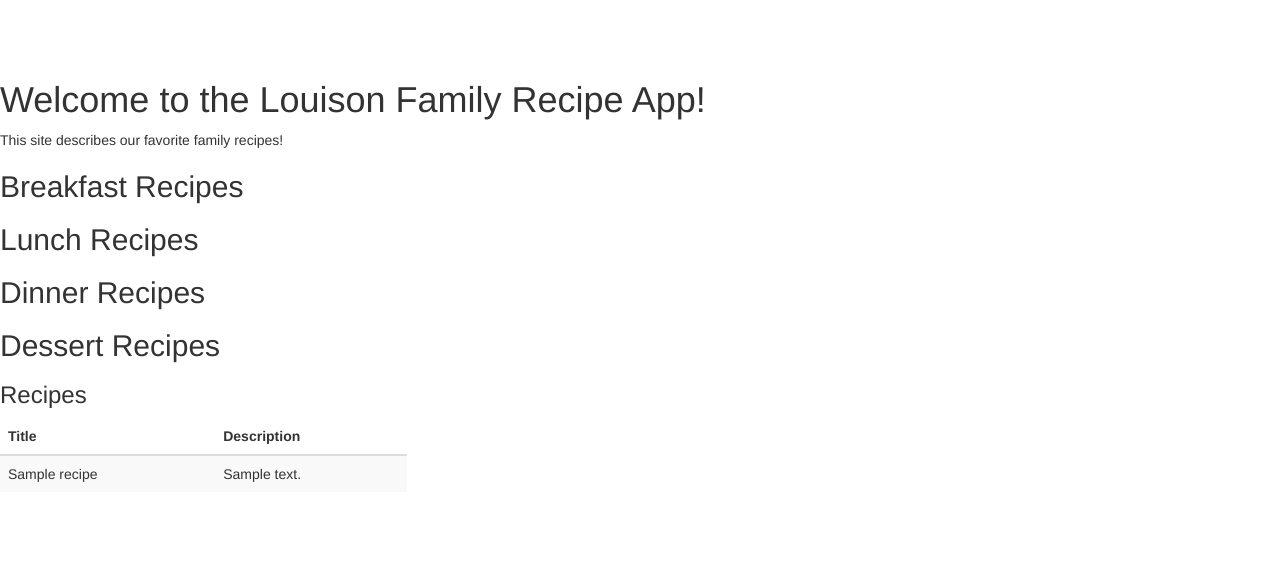
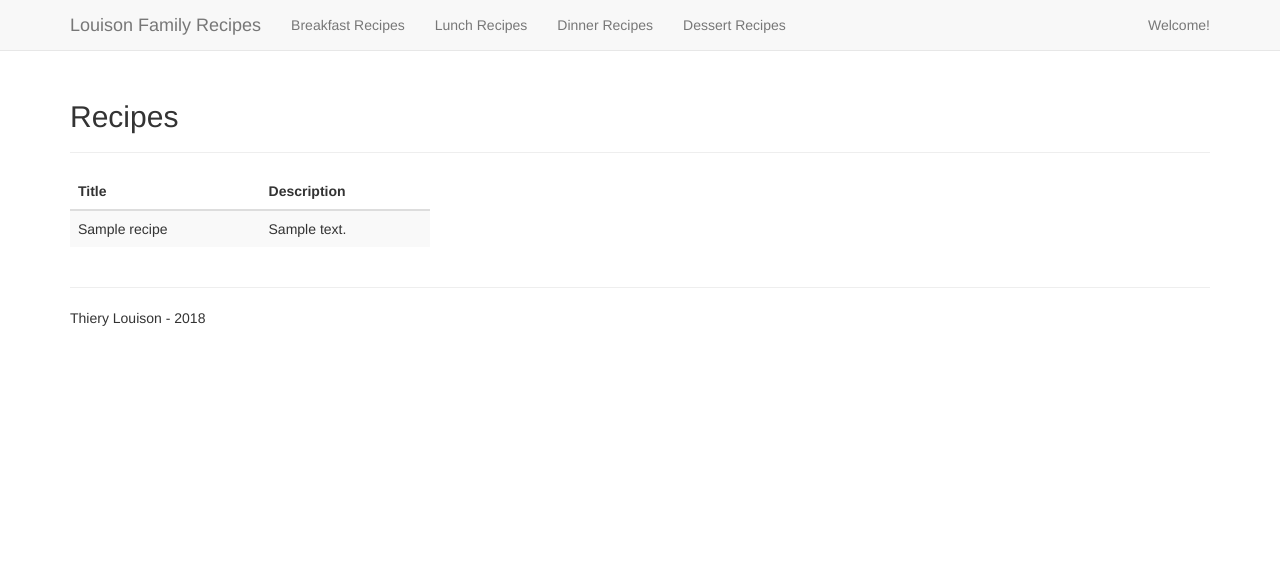
Before and after one commit to thieryl/recipe_app, a Flask app: page / in a window 1280 px wide. Shown: the top 571 px of the page. Run offline with Flask 2, Linux system fonts and the light colour scheme; tables that the repository leaves empty hold one stand-in row (values such as "Sample post"); some libraries are stand-ins or nearby versions.

Commit message:
Add layout template fro recipes

```diff
--- /dev/null
+++ b/project/recipes/templates/layout.html
@@ -0,0 +1,71 @@
+<!DOCTYPE html>
+<html lang="en">
+
+<head>
+    <meta charset="utf-8">
+    <meta http-equiv="X-UA-Compatible" content="IE=edge">
+    <meta name="viewport" content="width=device-width, initial-scale=1">
+    <meta name="description" content="Louison Family Recipe App">
+    <meta name="author" content="Thiery Louison">
+    <title>Kennedy Family Recipe App</title>
+    <!-- styles -->
+    <link href="https://maxcdn.bootstrapcdn.com/bootstrap/3.3.6/css/bootstrap.min.css" rel="stylesheet" integrity="sha384-1q8mTJOASx8j1Au+a5WDVnPi2lkFfwwEAa8hDDdjZlpLegxhjVME1fgjWPGmkzs7"
+        crossorigin="anonymous">
+    <link rel="stylesheet" href="{{ url_for('static', filename='css/main.css') }}">
+</head>
+
+<body>
+
+    <!-- Static navbar -->
+    <nav class="navbar navbar-default navbar-fixed-top">
+        <div class="container">
+
+            <!-- Brand and toggle get grouped for better mobile display -->
+            <div class="navbar-header">
+                <button type="button" class="navbar-toggle collapsed" data-toggle="collapse" data-target="#recipes-navbar-collapse-1"
+                    aria-expanded="false">
+                    <span class="sr-only">Toggle navigation</span>
+                    <span class="icon-bar"></span>
+                    <span class="icon-bar"></span>
+                    <span class="icon-bar"></span>
+                </button>
+                <a class="navbar-brand" href="{{ url_for('recipes.index') }}">Louison Family Recipes</a>
+            </div>
+
+            <!-- Collect the nav links, forms, and other content for toggling -->
+            <div class="collapse navbar-collapse" id="recipes-navbar-collapse-1">
+                <ul class="nav navbar-nav">
+                    <li><a href="#">Breakfast Recipes</a></li>
+                    <li><a href="#">Lunch Recipes</a></li>
+                    <li><a href="#">Dinner Recipes</a></li>
+                    <li><a href="#">Dessert Recipes</a></li>
+                </ul>
+                <ul class="nav navbar-nav navbar-right">
+                    <li><a href="#">Welcome!</a></li>
+                </ul>
+            </div>
+            <!--/.nav-collapse -->
+        </div><!-- /.container -->
+    </nav>
+
+    <div class="container">
+        <div class="content">
+
+            <!-- child template -->
+            {% block content %}
+            {% endblock %}
+
+        </div>
+        <div class="footer">
+            <hr>
+            <p>Thiery Louison - 2018</p>
+        </div>
+    </div><!-- /.container -->
+
+    <!-- scripts -->
+    <script src="//code.jquery.com/jquery-1.11.3.min.js"></script>
+    <script src="https://maxcdn.bootstrapcdn.com/bootstrap/3.3.6/js/bootstrap.min.js" integrity="sha384-0mSbJDEHialfmuBBQP6A4Qrprq5OVfW37PRR3j5ELqxss1yVqOtnepnHVP9aJ7xS"
+        crossorigin="anonymous"></script>
+</body>
+
+</html>
--- a/project/recipes/templates/recipes.html
+++ b/project/recipes/templates/recipes.html
@@ -1,29 +1,10 @@
-<!DOCTYPE html>
-<html lang="en">
+{% extends "layout.html" %}
+{% block content %}
 
-<head>
-  <meta charset="utf-8">
-  <meta http-equiv="X-UA-Compatible" content="IE=edge">
-  <meta name="viewport" content="width=device-width, initial-scale=1">
-  <meta name="description" content="Louison Family Recipe App">
-  <meta name="author" content="Thiery louison">
-  <title>Kennedy Family Recipe App</title>
-  <!-- styles -->
-  <link rel="stylesheet" href="{{ url_for('static', filename='css/main.css') }}">
-  <!-- styles -->
-  <link href="https://maxcdn.bootstrapcdn.com/bootstrap/3.3.6/css/bootstrap.min.css" rel="stylesheet" integrity="sha384-1q8mTJOASx8j1Au+a5WDVnPi2lkFfwwEAa8hDDdjZlpLegxhjVME1fgjWPGmkzs7"
-    crossorigin="anonymous">
-</head>
-
-<body>
-  <h1>Welcome to the Louison Family Recipe App!</h1>
-  This site describes our favorite family recipes!
-  <h2>Breakfast Recipes</h2>
-  <h2>Lunch Recipes</h2>
-  <h2>Dinner Recipes</h2>
-  <h2>Dessert Recipes</h2>
-  <h3>Recipes</h3>
-  <div class='row'>
+<div class="page-header">
+  <h2>Recipes</h2>
+</div>
+<div class="row">
   <div class="col-md-4">
     <table class="table table-striped" id="owned_stock_table">
       <thead>
@@ -35,19 +16,13 @@
       <tbody>
         {% for recipe in recipes %}
         <tr>
-            <td>{{ recipe.recipe_title }} </td>
+          <td>{{ recipe.recipe_title }}</td>
           <td>{{ recipe.recipe_description }}</td>
         </tr>
         {% endfor %}
       </tbody>
     </table>
   </div>
+</div>
 
-    <!-- scripts -->
-    <script src="//code.jquery.com/jquery-1.11.3.min.js"></script>
-    <script src="https://maxcdn.bootstrapcdn.com/bootstrap/3.3.6/js/bootstrap.min.js" integrity="sha384-0mSbJDEHialfmuBBQP6A4Qrprq5OVfW37PRR3j5ELqxss1yVqOtnepnHVP9aJ7xS"
-      crossorigin="anonymous"></script>
-
-</body>
-
-</html>
+{% endblock %}
```
Lines whose indentation alone changed are shown as unchanged.
